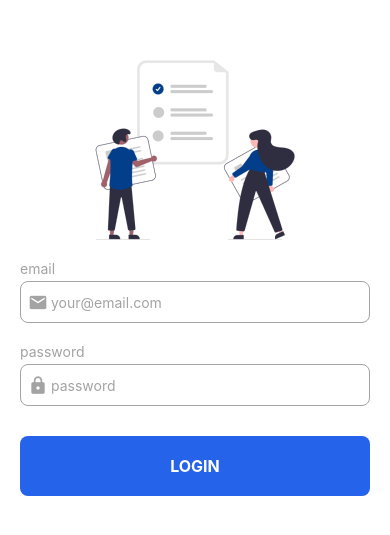
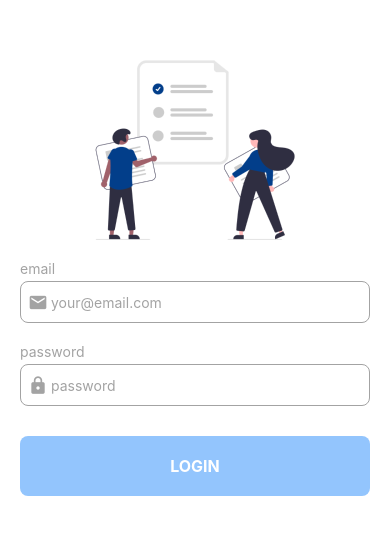
Before and after one commit to anjigu/react_native_todo, a React Native app: screen / in a window 390 px wide. Shown: the part 149-684 px from the top of the page. Built offline with nearby package versions, Linux system fonts and the light colour scheme.

Commit message:
useEffect hook 완성

```diff
--- a/src/screens/SignInScreen.js
+++ b/src/screens/SignInScreen.js
@@ -14,9 +14,11 @@ const SignInScreen = () => {
   //useRef은 값이 변해도 리렌더링 되지 않는다
   //valueRef.current에 값이 들어간다
   const passwordRef = useRef(null);
-  const [disabled, setDisabled] = useState(false);
+  const [disabled, setDisabled] = useState(true);
 
-  useEffect(() => {}) //렌더링 할 때마다 항상 호출
+  useEffect(() => {
+    setDisabled(!email || !password)
+  }, [email, password]) //렌더링 할 때마다 항상 호출, 여러개를 사용할 경우 호출 순서가 중요함
 
   const onSubmit = () => {
     if (!disabled) {
```
